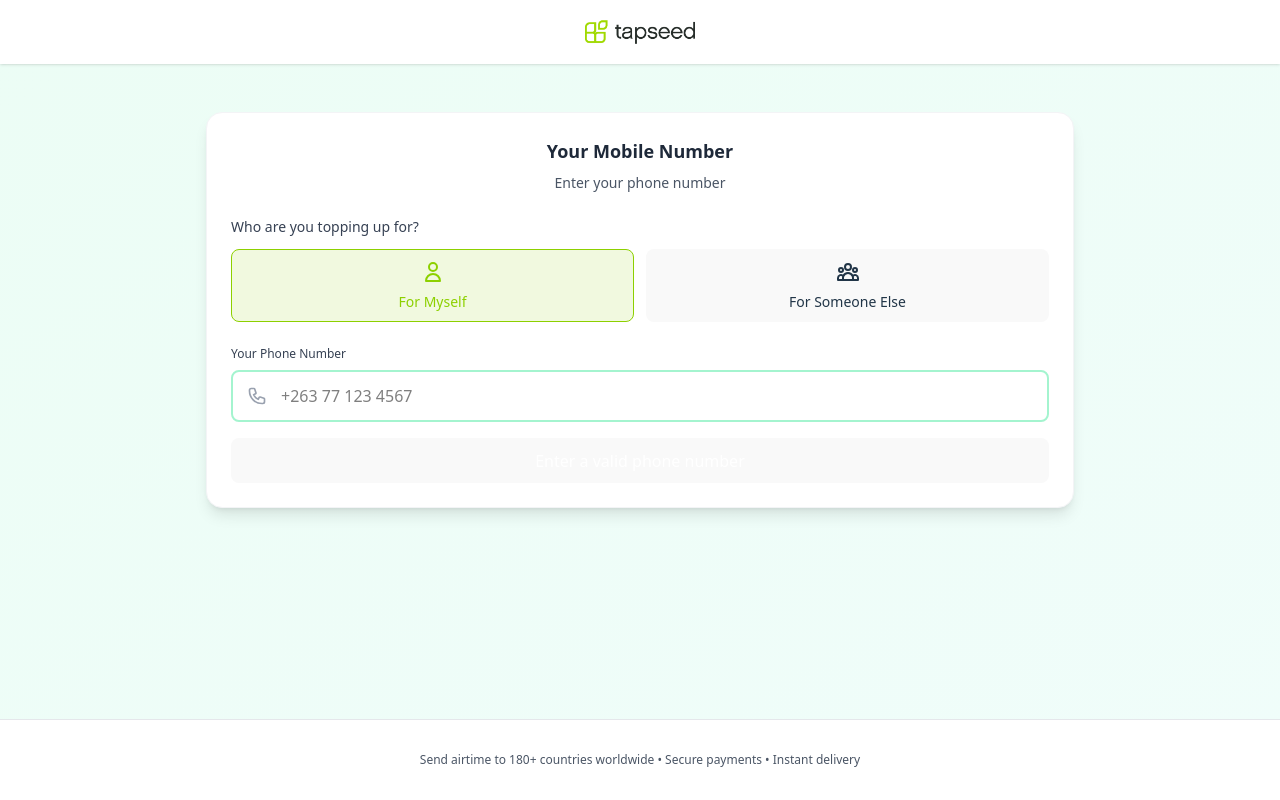
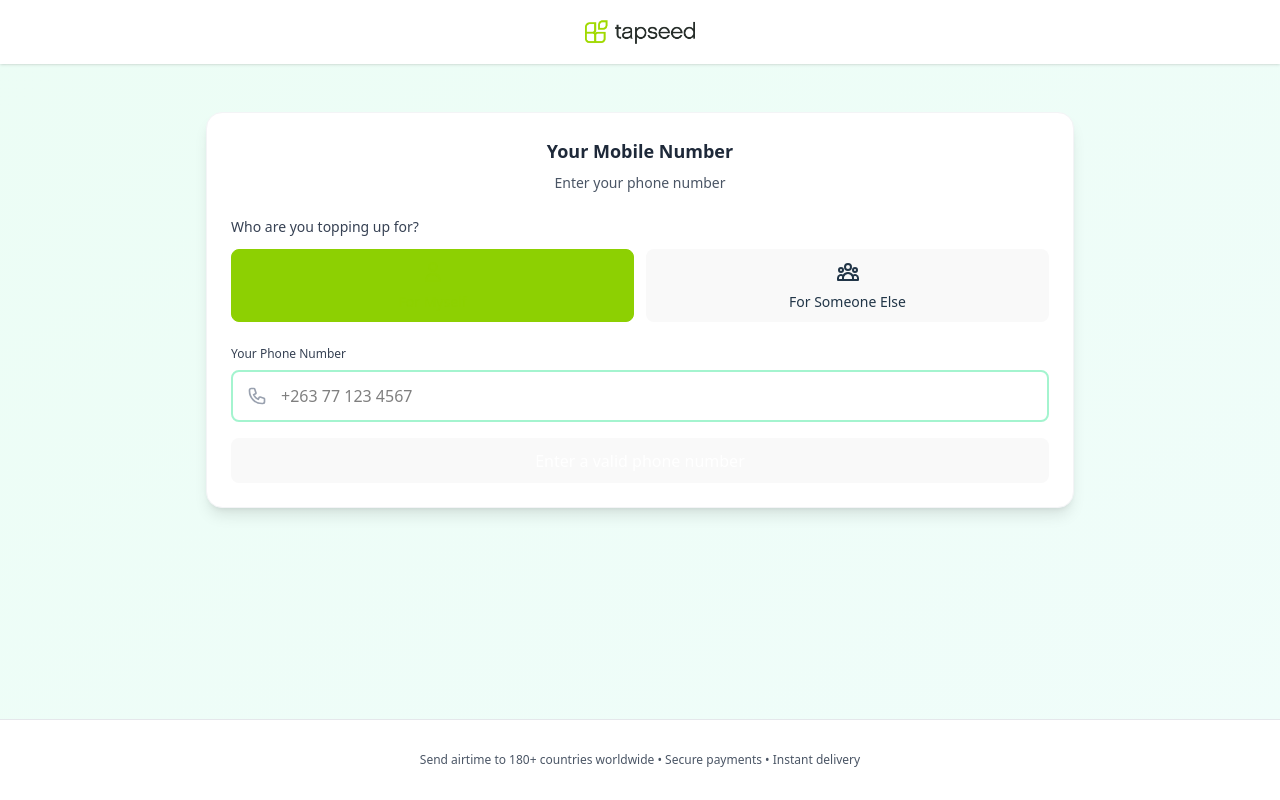
Before and after one commit to khomabhena/h5-airtime, a React (Vite) app: page / in a window 1280 px wide. Built offline with nearby package versions, Linux system fonts and the light colour scheme.

Commit message:
changed border color for selection of account type

```diff
--- a/src/components/PhoneInput.jsx
+++ b/src/components/PhoneInput.jsx
@@ -88,7 +88,7 @@ const PhoneInput = ({ phoneData, setPhoneData, topUpType, setTopUpType }) => {
                   ? 'border-gray-200'
                   : 'border-gray-200 hover:border-gray-300'
               }`}
-              style={topUpType === 'myself' ? {borderColor: '#8dd000', backgroundColor: '#8dd00020'} : {}}
+              style={topUpType === 'myself' ? {borderColor: '#8dd002', backgroundColor: '#8dd002'} : {}}
             >
               <div className="flex flex-col items-center space-y-2">
                 <svg className="w-6 h-6" fill="none" stroke="currentColor" viewBox="0 0 24 24" style={topUpType === 'myself' ? {color: '#8dd000'} : {}}>
```
